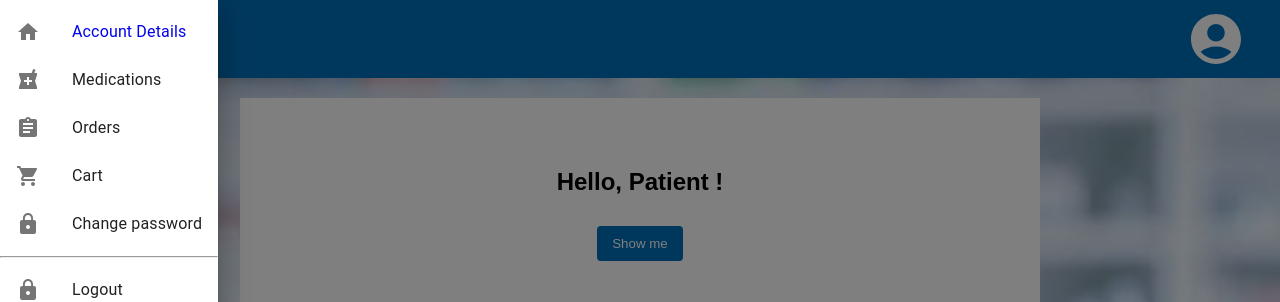
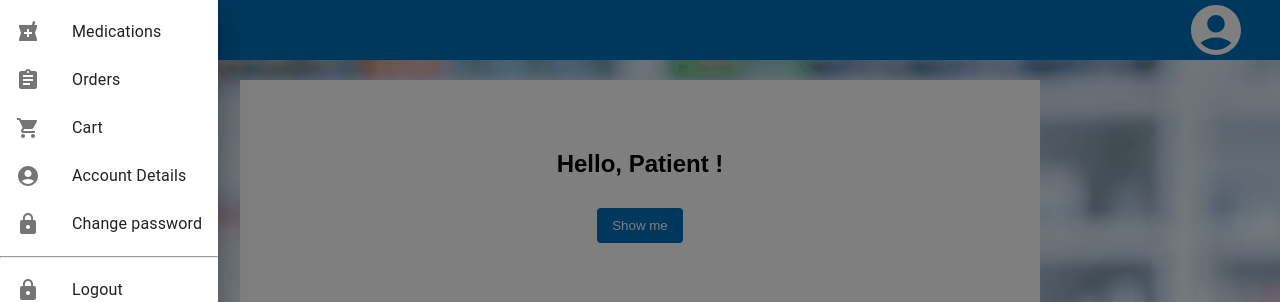
Before and after one commit to advanced-computer-lab-2023/Ctrl-Alt-Defeat-Pharmacy, a React (Vite) app in the folder frontend/: page /patients/home in a window 1280 px wide. Both pictures are taken after a click on the button 20 px from the left and 39 px from the top of the page. Shown: the top 302 px of the page. Built offline with nearby package versions, Linux system fonts and the light colour scheme; no server answers.

Commit message:
Some Modifications to Navbar.

```diff
--- a/frontend/src/Css/TopNavigation.css
+++ b/frontend/src/Css/TopNavigation.css
@@ -7,6 +7,9 @@
   align-items: center;
   justify-content: center;
   background-color: white;
+  /* position: absolute;
+  top: 4px;
+  right: 49%; */
 }
 
 .logo {
@@ -17,6 +20,7 @@
 .top-navigation {
   display: flex;
   align-items: center;
+  height: 60px;
   /* Other styles */
 }
 
@@ -44,3 +48,8 @@
   color: white;
   font-size: 60px;
 }
+
+.drawerIcon-container .MuiSvgIcon-root {
+  color: white;
+  font-size: 30px;
+}
--- a/frontend/src/components/TopNavigation.jsx
+++ b/frontend/src/components/TopNavigation.jsx
@@ -9,7 +9,6 @@ import {
   ListItemText,
 } from "@mui/material";
 import MenuIcon from "@mui/icons-material/Menu";
-import HomeIcon from "@mui/icons-material/Home";
 import LocalPharmacyIcon from "@mui/icons-material/LocalPharmacy";
 import AssignmentIcon from "@mui/icons-material/Assignment";
 import ShoppingCartIcon from "@mui/icons-material/ShoppingCart";
@@ -39,9 +38,11 @@ const TopNavigation = (props) => {
   return (
     <div>
       <div className="top-navigation">
-        <IconButton onClick={handleToggleSideNav}>
-          <MenuIcon />
-        </IconButton>
+        <div className="drawerIcon-container">
+          <IconButton onClick={handleToggleSideNav}>
+            <MenuIcon />
+          </IconButton>
+        </div>
         <Link to={link}>
           <div className="logo-container">
             <img
@@ -61,16 +62,6 @@ const TopNavigation = (props) => {
       </div>
       <Drawer anchor="left" open={showSideNav} onClose={handleToggleSideNav}>
         <List>
-          <ListItem
-            component={Link}
-            to="/patients/home"
-            onClick={handleToggleSideNav}
-          >
-            <ListItemIcon>
-              <HomeIcon />
-            </ListItemIcon>
-            <ListItemText primary="Account Details" />
-          </ListItem>
           <ListItem
             button
             component={Link}
@@ -107,6 +98,17 @@ const TopNavigation = (props) => {
           <ListItem
             button
             component={Link}
+            to="/patients/home"
+            onClick={handleToggleSideNav}
+          >
+            <ListItemIcon>
+              <AccountCircleIcon />
+            </ListItemIcon>
+            <ListItemText primary="Account Details" />
+          </ListItem>
+          <ListItem
+            button
+            component={Link}
             to="/changePassword"
             onClick={handleToggleSideNav}
           >
```
